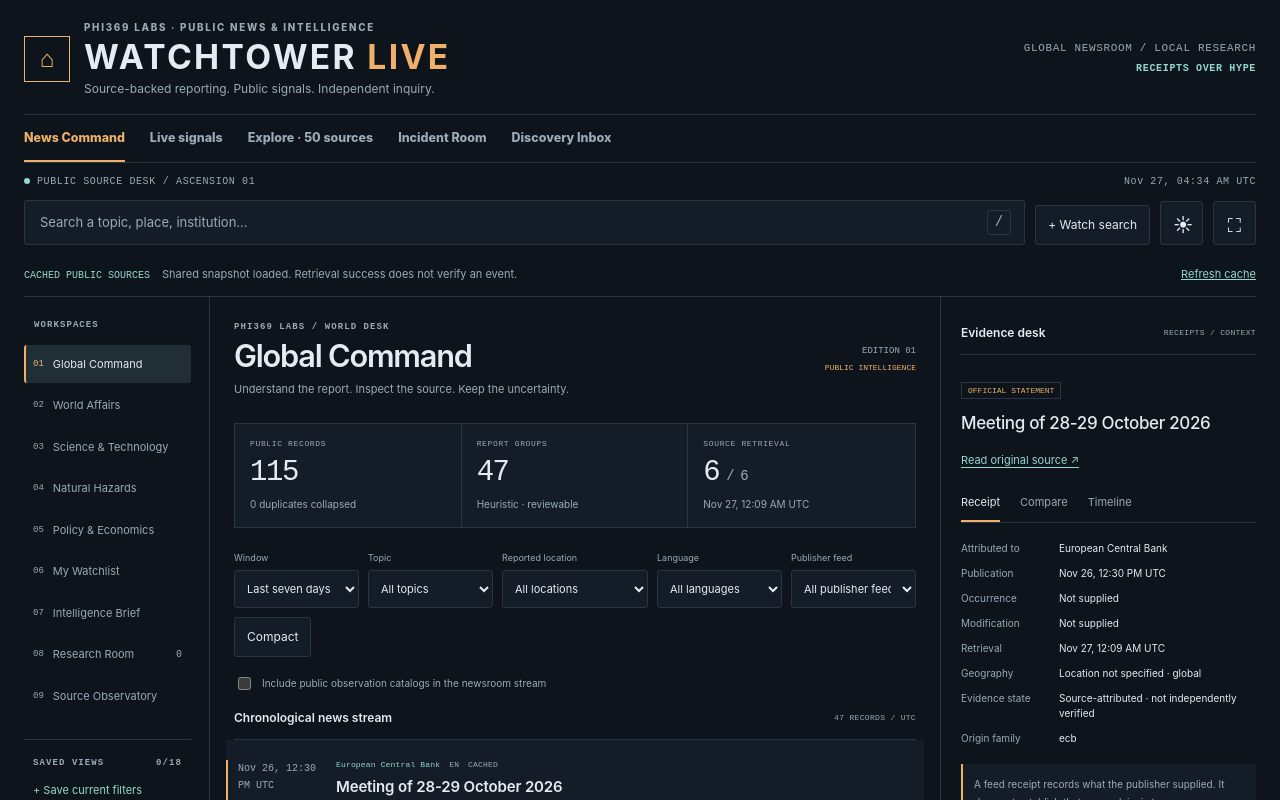
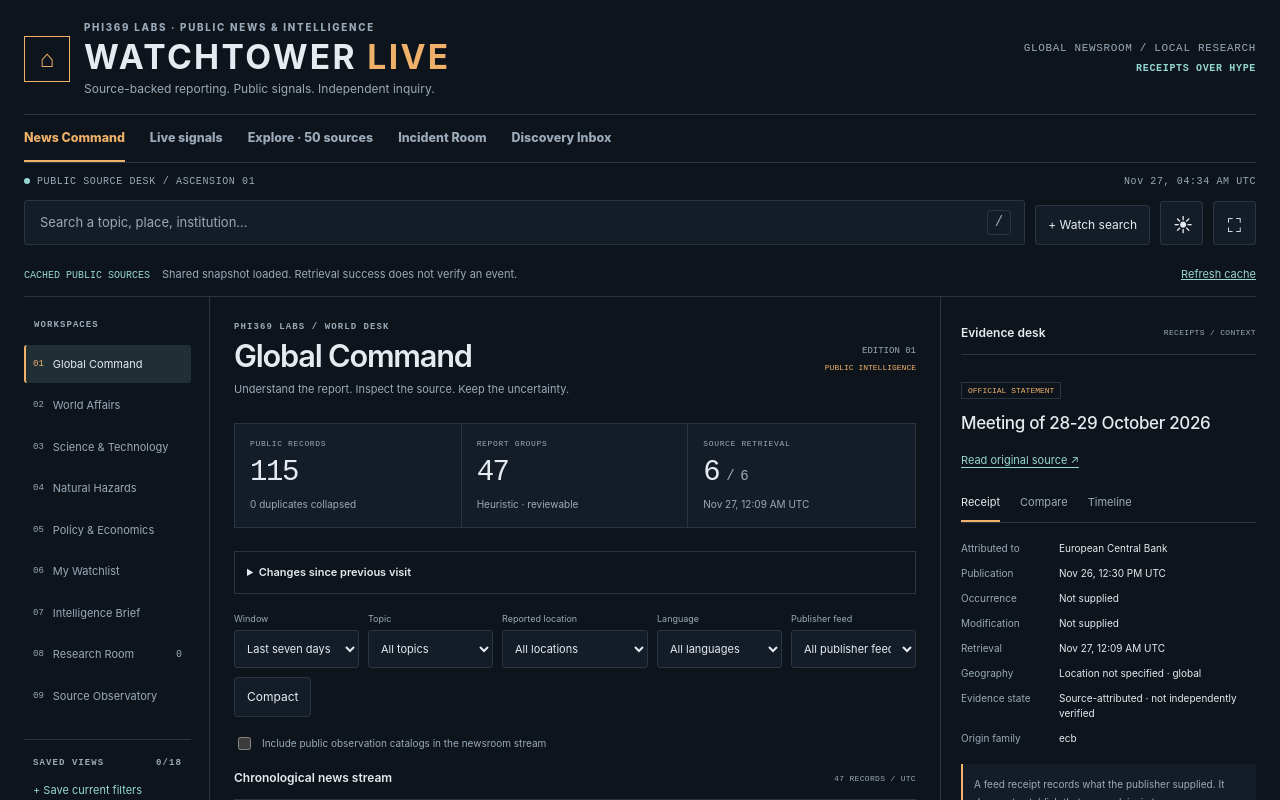
Before and after one commit to MichaelWave369/parallax-watchtower, a React (Vite) app: page / in a window 1280 px wide. Shown: the top 800 px of the page. Built offline with nearby package versions, Linux system fonts and the light colour scheme.

Commit message:
feat: compare shared news snapshots across newsroom visits

```diff
--- a/components/NewsCommandCenter.tsx
+++ b/components/NewsCommandCenter.tsx
@@ -1,5 +1,6 @@
 import { useEffect, useMemo, useRef, useState } from 'react';
 import { NEWS_SOURCES } from '../lib/newsSources.mjs';
+import { compareNewsVisits } from '../lib/newsVisits.mjs';
 import { mergeNewsRevisions, revisionsForRecord } from '../lib/newsRevisions.mjs';
 import { buildCoverage } from '../lib/newsCoverage.mjs';
 import { normalizeNewsRecord, validateNewsSnapshot, validateNewsHealth } from '../lib/newsContract.mjs';
@@ -56,6 +57,8 @@ export function NewsCommandCenter({ onOpenAtlas }: { onOpenAtlas: () => void })
   const [archive, setArchive] = useState<NewsRecord[]>([]);
   const [revisions, setRevisions] = useState<NewsRecord[]>([]);
   const [snapshot, setSnapshot] = useState<Snapshot | null>(null);
+  const [visitBaseline, setVisitBaseline] = useState<Snapshot | null>(null);
+  const [visitCurrent, setVisitCurrent] = useState<Snapshot | null>(null);
   const [health, setHealth] = useState<any>(null);
   const [now, setNow] = useState(clock);
   const [loading, setLoading] = useState(true);
@@ -106,6 +109,7 @@ export function NewsCommandCenter({ onOpenAtlas }: { onOpenAtlas: () => void })
         const good = validateNewsSnapshot(news.value, Date.parse(time)) as Snapshot | null;
         if (good) {
           setSnapshot(good);
+          setVisitCurrent(good);
           setRevisions(old => mergeNewsRevisions(old, good.records, { now: Date.parse(time), retentionDays: preferencesRef.current.retentionDays }) as NewsRecord[]);
           setArchive(old => mergeNewsArchive(old, good.records, { now: Date.parse(time), retentionDays: preferencesRef.current.retentionDays }));
           setNetworkNote('Shared snapshot loaded. Retrieval success does not verify an event.');
@@ -121,7 +125,7 @@ export function NewsCommandCenter({ onOpenAtlas }: { onOpenAtlas: () => void })
         setArchive(mergeNewsArchive([], stored.archive, { retentionDays: prefs.retentionDays }));
         const cached = validateNewsSnapshot(stored.snapshot);
         setRevisions(mergeNewsRevisions(stored.revisions, cached?.records || [], { retentionDays: preferencesRef.current.retentionDays }) as NewsRecord[]);
-        if (cached) setSnapshot(cached as Snapshot);
+        if (cached) { setSnapshot(cached as Snapshot); setVisitBaseline(cached as Snapshot); }
       } catch { if (!disposed) setStorageNote('Local history is unavailable. Records will remain in memory for this session.'); }
       if (!disposed) { initialized.current = true; await refresh(); }
     })();
@@ -177,6 +181,7 @@ export function NewsCommandCenter({ onOpenAtlas }: { onOpenAtlas: () => void })
   const selected = (filtered.find(row => row.id === selectedId) || filtered[0]) as NewsRecord | undefined;
   const selectedEvent: any = selected ? events.find((event: any) => event.articles.some((row: NewsRecord) => row.id === selected.id)) : null;
   const brief = useMemo(() => makeNewsBriefing(filtered, { now: Date.parse(now), windowHours: prefs.timeWindow === '24' ? 24 : 168, maxItems: 30 }), [filtered, now, prefs.timeWindow]);
+  const visitChanges = useMemo(() => compareNewsVisits(visitBaseline, visitCurrent, Date.parse(now)), [visitBaseline, visitCurrent, now]);
   const observedRevisions = revisionsForRecord(revisions, selected) as NewsRecord[];
   const notes = selected ? prefs.notes.filter(note => note.recordId === selected.id) : [];
   const compareRows: NewsRecord[] = [...(selectedEvent?.articles || (selected ? [selected] : []))];
@@ -231,7 +236,7 @@ export function NewsCommandCenter({ onOpenAtlas }: { onOpenAtlas: () => void })
     finally { setImporting(false); }
   }
   function clearArchive() {
-    setArchive([]); setRevisions([]); setSnapshot(null); setHealth(null); update({ pins: [], separateIds: [], notes: [] });
+    setArchive([]); setRevisions([]); setSnapshot(null); setVisitBaseline(null); setVisitCurrent(null); setHealth(null); update({ pins: [], separateIds: [], notes: [] });
     setActionNote('Local news history and research annotations cleared. A future refresh can load the public snapshot again.');
   }
 
@@ -257,6 +262,18 @@ export function NewsCommandCenter({ onOpenAtlas }: { onOpenAtlas: () => void })
       <div className="nr-main">
         <header className="nr-desk-heading"><div><div className="nr-overline">PHI369 LABS / WORLD DESK</div><h2>{deskName}</h2><p>{prefs.desk === 'sources' ? 'Availability, permissions, provenance, and limits for every connected adapter.' : 'Understand the report. Inspect the source. Keep the uncertainty.'}</p></div><span className="nr-edition">EDITION 01<br /><strong>PUBLIC INTELLIGENCE</strong></span></header>
         <div className="nr-metrics"><div><span>PUBLIC RECORDS</span><strong>{records.length.toString().padStart(2, '0')}</strong><small>{dedup.duplicates.length} duplicates collapsed</small></div><div><span>REPORT GROUPS</span><strong>{events.length.toString().padStart(2, '0')}</strong><small>Heuristic · reviewable</small></div><div><span>SOURCE RETRIEVAL</span><strong>{healthy}<em> / {NEWS_SOURCES.length}</em></strong><small>{snapshot ? stamp(snapshot.generatedAt) : 'No successful snapshot'}</small></div></div>
+        {prefs.desk === 'global' && <details className="nr-visit-changes"><summary>Changes since previous visit{visitChanges.state === 'ready' ? ` (${visitChanges.added.length} newly listed · ${visitChanges.revised.length} revised)` : ''}</summary>
+<p className="nr-muted">Comparison with the last locally saved shared snapshot when this newsroom opened. Newly listed means absent from that snapshot, not newly published or independently confirmed. Missing items are not retractions.</p>
+{visitChanges.state === 'ready' ? <>
+<p>Baseline: {stamp(visitChanges.baselineAt)} · Current: {stamp(visitChanges.currentAt)}</p>
+<p>{visitChanges.same} matching metadata receipts · {visitChanges.ignored} excluded or ambiguous observations</p>
+{visitChanges.added.length === 0 && visitChanges.revised.length === 0 && <p>No newly listed or revised metadata in this comparison.</p>}
+{visitChanges.added.length > 0 && <section><h3>Newly listed ({visitChanges.added.length})</h3><ul>{visitChanges.added.map(row => <li key={row.sourceId + row.canonicalUrl}><a href={row.url} target="_blank" rel="noopener noreferrer" lang={row.language === 'und' ? undefined : row.language} dir="auto">{row.title}</a><span>{row.publisher} · Retrieved {stamp(row.retrievedAt)}</span></li>)}</ul></section>}
+{visitChanges.revised.length > 0 && <section><h3>Revised metadata ({visitChanges.revised.length})</h3><ul>{visitChanges.revised.map(change => <li key={change.after.sourceId + change.after.canonicalUrl}><span>Before: {change.before.title}</span><a href={change.after.url} target="_blank" rel="noopener noreferrer" dir="auto">After: {change.after.title}</a><span>{change.after.publisher} · Retrieved {stamp(change.after.retrievedAt)}</span><span>Metadata changed; not necessarily a correction.</span></li>)}</ul></section>}
+<button className="nr-button" onClick={() => setVisitBaseline(visitCurrent)}>Mark current snapshot reviewed</button>
+</> : <p>{visitChanges.state === 'baseline-needed' ? 'No previous snapshot is available for comparison. Review this snapshot to establish a baseline.' : visitChanges.state === 'older-snapshot' ? 'The received snapshot predates the baseline. No change claims are made.' : 'A successful shared snapshot load is required for comparison.'}</p>}
+{visitChanges.state === 'baseline-needed' && <button className="nr-button" onClick={() => setVisitBaseline(visitCurrent)}>Mark current snapshot reviewed</button>}
+</details>}
         {prefs.desk === 'sources' ? <div className="nr-observatory">
           <p className="nr-muted">Adapter availability describes retrieval. It is not a rating of the publisher or independent confirmation of its claims. Only these adapters are in the news cache; the atlas has a separate source ledger.</p>
           <section className="nr-coverage-matrix" aria-label="Planetary coverage matrix">
--- a/components/newsroom.css
+++ b/components/newsroom.css
@@ -190,3 +190,11 @@ html[data-news-theme] body::before { display:none; }
 .nr-revision { display:grid; gap:6px; padding:12px 0; border-bottom:1px solid var(--nr-line); overflow-wrap:anywhere; }
 .nr-revision time,.nr-revision span { color:var(--nr-muted); font-size:10px; }
 .nr-revision strong { font-size:12px; }
+
+.nr-visit-changes { border:1px solid var(--nr-line); padding:12px; margin:0 0 18px; font-size:11px; overflow-wrap:anywhere; }
+.nr-visit-changes summary { cursor:pointer; color:var(--nr-text); font-weight:600; }
+.nr-visit-changes p { margin:9px 0; line-height:1.65; }
+.nr-visit-changes h3 { font-size:13px; margin:14px 0 6px; }
+.nr-visit-changes ul { list-style:none; padding:0; margin:0 0 12px; max-height:320px; overflow:auto; }
+.nr-visit-changes li { display:grid; gap:5px; padding:9px 0; border-bottom:1px solid var(--nr-line); }
+.nr-visit-changes li span { color:var(--nr-muted); }
--- a/lib/newsRevisions.mjs
+++ b/lib/newsRevisions.mjs
@@ -4,9 +4,11 @@ import { NEWS_SOURCES } from './newsSources.mjs';
 export const REVISION_LIMIT=1200;
 export const REVISION_PER_RECEIPT=6;
 const allowed=new Set(NEWS_SOURCES.map(s=>s.id));
-const key=r=>JSON.stringify([r.sourceId,r.canonicalUrl]);
+export const revisionReceiptKey=r=>JSON.stringify([r.sourceId,r.canonicalUrl]);
+const key=revisionReceiptKey;
 // Only changes in observable metadata, not repeated retrievals or derived IDs.
-const content=r=>JSON.stringify([r.title,r.summary,r.publishedAt,r.eventAt,r.modifiedAt,r.language,r.region,r.kind,r.evidenceType,[...r.topics].sort()]);
+export const revisionContentKey=r=>JSON.stringify([r.title,r.summary,r.publishedAt,r.eventAt,r.modifiedAt,r.language,r.region,r.kind,r.evidenceType,[...r.topics].sort()]);
+const content=revisionContentKey;
 export function mergeNewsRevisions(previous,incoming,{now=Date.now(),retentionDays=30}={}){
   const n=typeof now==='number'?now:Date.parse(now);
   if(!Number.isFinite(n))return [];
--- /dev/null
+++ b/lib/newsVisits.mjs
@@ -0,0 +1,31 @@
+import { revisionReceiptKey, revisionContentKey } from './newsRevisions.mjs';
+import { validateNewsSnapshot } from './newsContract.mjs';
+import { NEWS_SOURCES } from './newsSources.mjs';
+
+const allowed=new Set(NEWS_SOURCES.filter(s=>s.enabled).map(s=>s.id));
+// Only compare validated shared snapshots, not local archive/imports.
+// No inference from absence: bounded feeds and failed providers can drop items.
+export function compareNewsVisits(previous,current,now=Date.now()){
+  const before=validateNewsSnapshot(previous,now);
+  const after=validateNewsSnapshot(current,now);
+  const empty={state:'unavailable',baselineAt:before?.generatedAt??null,currentAt:after?.generatedAt??null,added:[],revised:[],same:0,ignored:0};
+  if(!after)return empty;
+  if(!before)return {...empty,state:'baseline-needed'};
+  if(Date.parse(after.generatedAt)<Date.parse(before.generatedAt))return {...empty,state:'older-snapshot'};
+  const old=new Map(before.records.filter(r=>allowed.has(r.sourceId)).map(r=>[revisionReceiptKey(r),r]));
+  const added=[],revised=[];let same=0,ignored=0;
+  for(const row of after.records){
+    if(!allowed.has(row.sourceId)){ignored++;continue;}
+    const prior=old.get(revisionReceiptKey(row));
+    if(!prior){
+      // An older cached receipt newly included by the allocation budget is not a new retrieval.
+      // Its appearance in this snapshot is nevertheless new relative to the baseline.
+      added.push(row);continue;
+    }
+    if(revisionContentKey(prior)===revisionContentKey(row)){same++;continue;}
+    if(Date.parse(row.retrievedAt)<=Date.parse(prior.retrievedAt)){ignored++;continue;}
+    revised.push({before:prior,after:row});
+  }
+  const order=(a,b)=>b.retrievedAt.localeCompare(a.retrievedAt)||revisionReceiptKey(a).localeCompare(revisionReceiptKey(b));
+  return {...empty,state:'ready',added:added.sort(order),revised:revised.sort((a,b)=>order(a.after,b.after)),same,ignored};
+}
```
Also changed, not shown: 3 other files (tests, documents, lock files or other folders).
